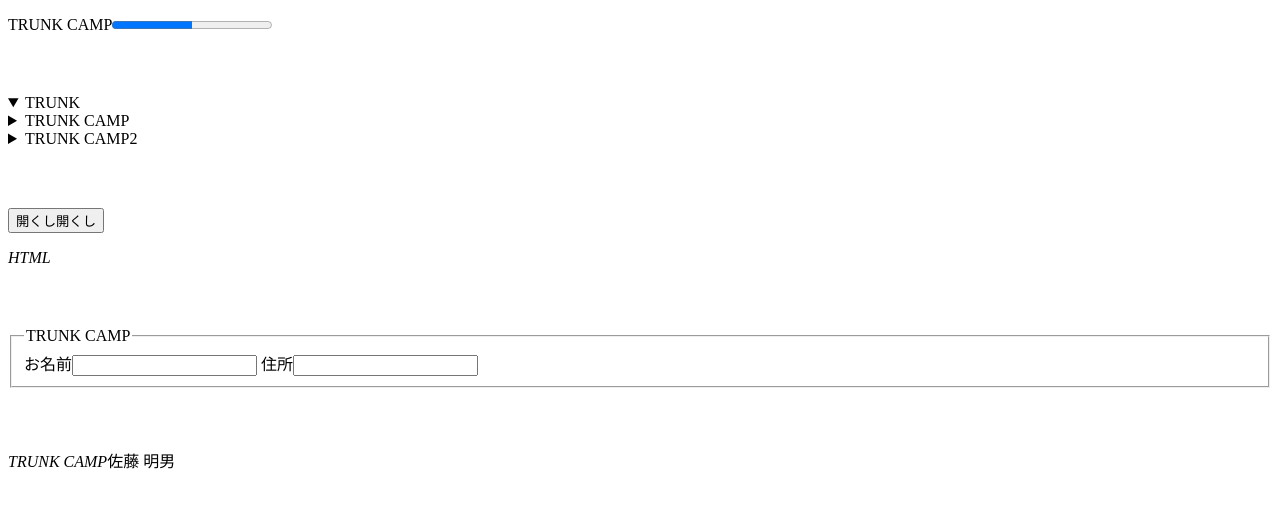
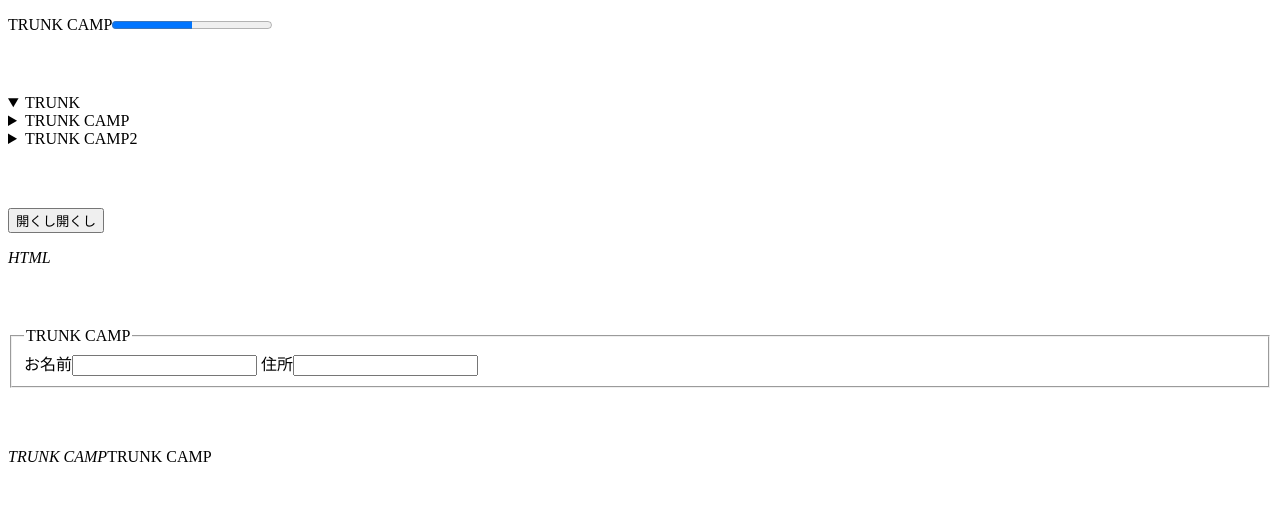
Before and after one commit to sengokukun/html5_tag, a plain HTML site: page index.html in a window 1280 px wide. Drawn offline with Linux system fonts and the light colour scheme.

Commit message:
refs 文言

```diff
--- a/index.html
+++ b/index.html
@@ -43,6 +43,6 @@
       <label for="name">お名前</label><input type="text" name="name" id="name" value="">
       <label for="name">住所</label><input type="text" name="address" id="address" value="">
     </fieldset>
-    <p class="mB60"><cite>TRUNK CAMP</cite>佐藤 明男</p>
+    <p class="mB60"><cite>TRUNK CAMP</cite>TRUNK CAMP</p>
   </body>
 </html>
```
